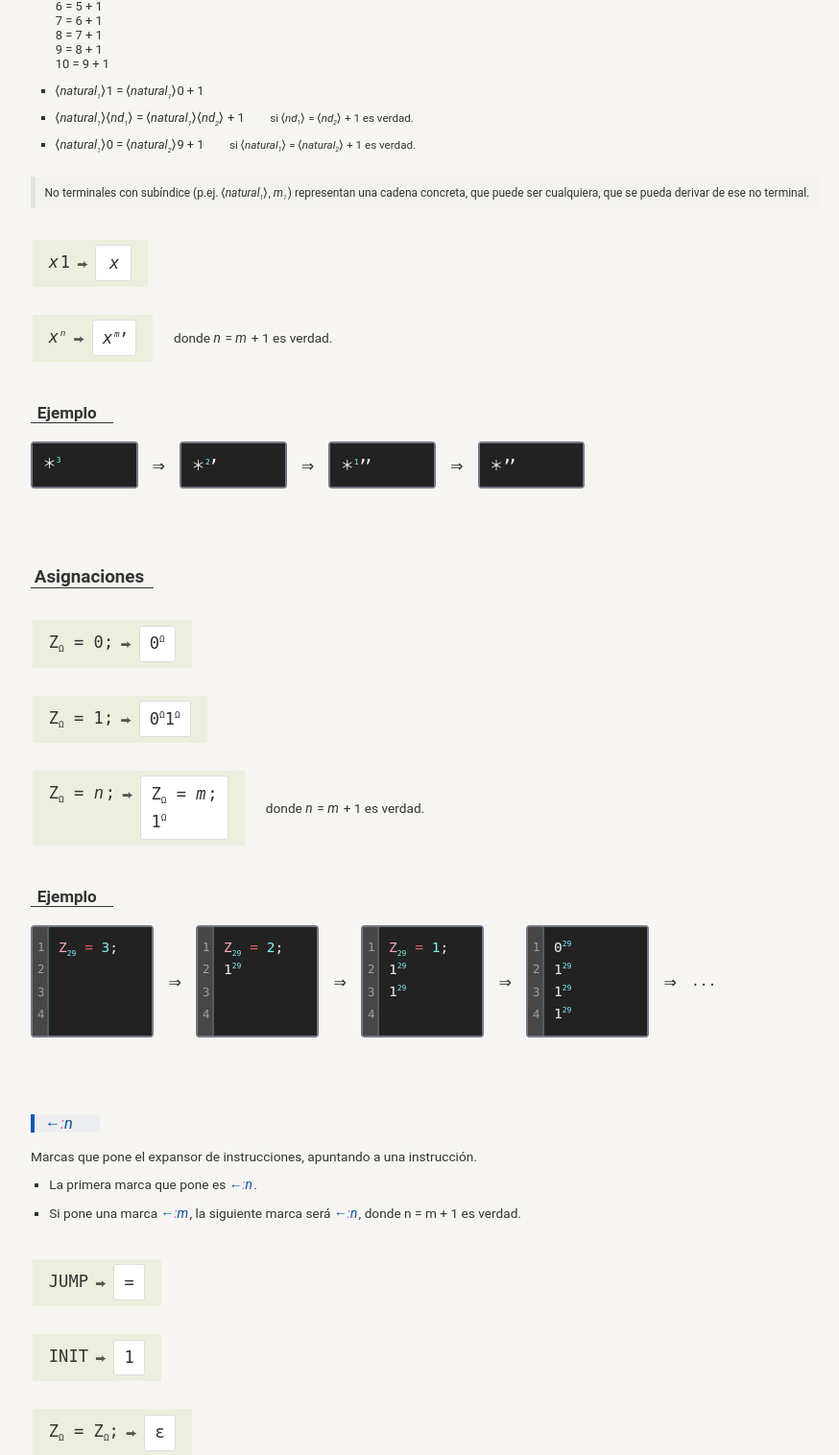
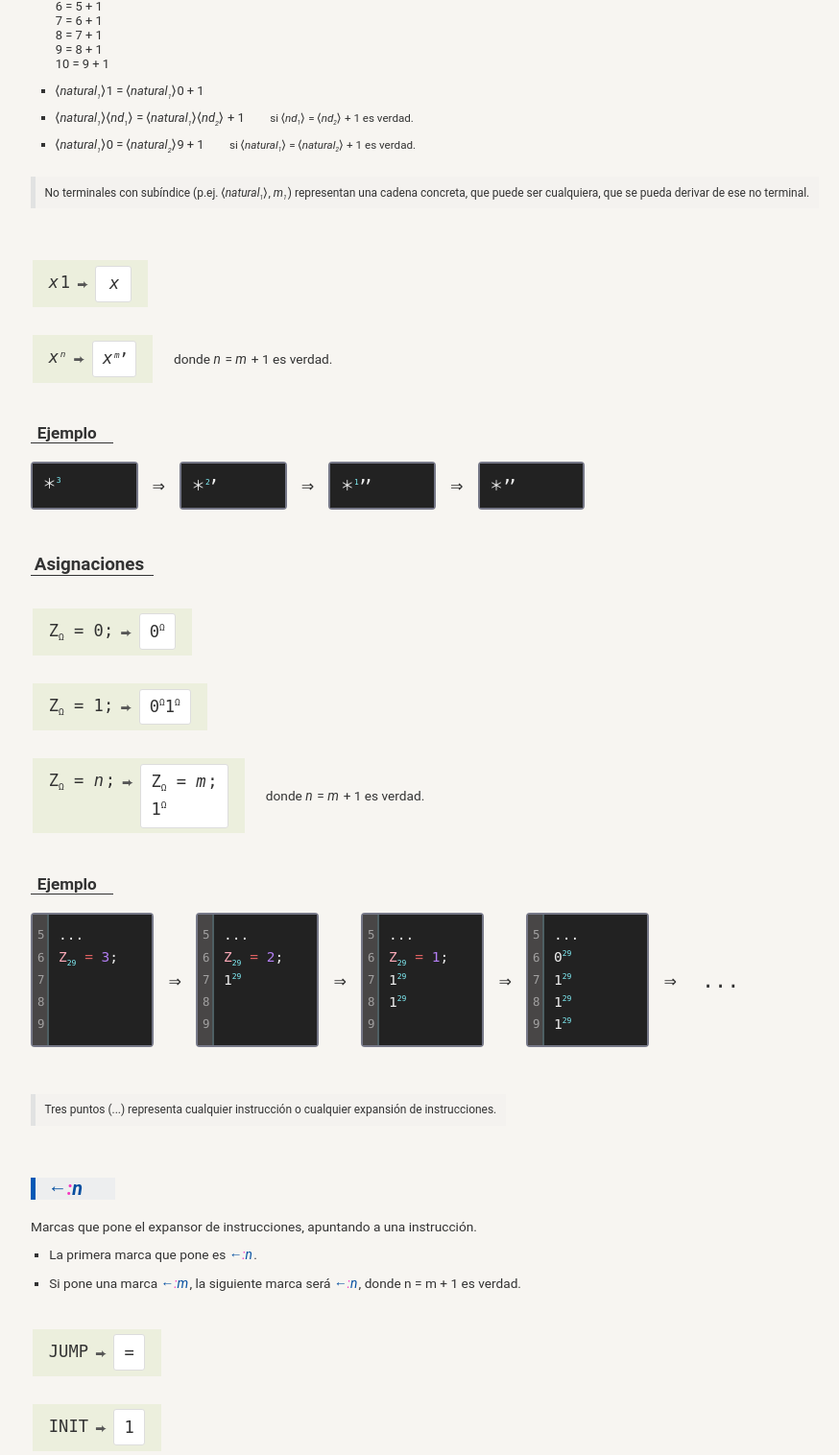
Before and after one commit to rjcordoba/yamm, a PHP site: page /macros/macros-1.html in a window 1280 px wide. Shown: the part 842-2358 px from the top of the page at 96% size, without its empty margins (96-970 px from the left). Run offline with PHP 8.4, Linux system fonts and the light colour scheme.

Commit message:
11-11-19, primera macro.

```diff
--- a/css/macros.css
+++ b/css/macros.css
@@ -22,11 +22,11 @@ sub, sup{
 	margin-bottom:var(--glue-macro);
 }
 
-main > aside.aclarcn{
+aside.aclarcn{
 	font-size:0.7em;
 	border-left:solid 5px #e1e2e2;
 	padding:0.8em 0.8em;
-	margin-top:1.6em;
+	margin:1.6em 0 4.5em;
 	background-color:rgb(225,226,226,0.18);
 	width:fit-content;
 }
@@ -187,7 +187,7 @@ sub{
 }
 
 .ejemplos{
-	margin-bottom:3em;
+	margin-bottom:1em;
 }
 
 .ejemplos h3{
@@ -273,6 +273,12 @@ sub{
 .ejemplos .puntitos{
 	display:flex;
 	align-items:center;
+	font-size:1.5em;
+	margin-left: 0.5em;
+}
+
+.puntitos::before{
+	content:"...";
 }
 
 dl.expansor{
@@ -281,13 +287,18 @@ dl.expansor{
 }
 
 dl.expansor dt.flechita{
-	font-size:1.2em;
+	font-size:1.45em;
 	border-left:solid 0.3em #0358b5;
 	background-color: rgba(3, 88, 181, 0.04);
 	padding: 0 1.6em 0 0.35em;
 	width: fit-content;
 	margin-bottom:1em;
 	padding-left:0.65em;
+	font-weight: bold;
+}
+
+dl.expansor dt.flechita::before{
+	font-weight: bold;
 }
 
 dl.expansor ol{
@@ -336,6 +347,10 @@ dl.expansor li{
 	color:#83f5fd;
 }
 
+.numberp{
+	color:#b47ff5;
+}
+
 .simbind{
 	color:#e06161;
 	/* color:#e8e8b3; */
--- a/macros/macros-1.html
+++ b/macros/macros-1.html
@@ -225,29 +225,29 @@
 			<li>
 			  <div>
 				<ol>
-				  <li>1</li><li>2</li><li>3</li><li>4</li>
+				  <li>5</li><li>6</li><li>7</li><li>8</li><li>9</li>
 				</ol>
-<pre><code><span class="simbexp">Z</span><sub class="numbers">29</sub><span class="simbind"
-> = </span><span class="numbers">3</span>;</code></pre>
+				<pre><code>...
+<span class="simbexp">Z</span><sub class="numbers">29</sub><span class="simbind"> = </span><span class="numberp">3</span>;</code></pre>
 			  </div>
 			</li>
 			<li>
 			  <div>
 				<ol>
-				  <li>1</li><li>2</li><li>3</li><li>4</li>
+				  <li>5</li><li>6</li><li>7</li><li>8</li><li>9</li>
 				</ol>
-				<pre><code><span class="simbexp">Z</span><sub class="numbers">29</sub><span class="simbind"
-> = </span><span class="numbers">2</span>;
+				<pre><code>...
+<span class="simbexp">Z</span><sub class="numbers">29</sub><span class="simbind"> = </span><span class="numberp">2</span>;
 1<sup><span class="numbers">29</span></sup></code></pre>
 			  </div>
 			</li>
 			<li>
 			  <div>
 				<ol>
-				  <li>1</li><li>2</li><li>3</li><li>4</li>
+				  <li>5</li><li>6</li><li>7</li><li>8</li><li>9</li>
 				</ol>
-				<pre><code><span class="simbexp">Z</span><sub class="numbers">29</sub><span class="simbind"
-> = </span><span class="numbers">1</span>;
+				<pre><code>...
+<span class="simbexp">Z</span><sub class="numbers">29</sub><span class="simbind"> = </span><span class="numberp">1</span>;
 1<sup><span class="numbers">29</span></sup>
 1<sup><span class="numbers">29</span></sup></code></pre>
 			  </div>
@@ -255,18 +255,22 @@
 			<li>
 			  <div>
 				<ol>
-				  <li>1</li><li>2</li><li>3</li><li>4</li>
+				  <li>5</li><li>6</li><li>7</li><li>8</li><li>9</li>
 				</ol>
-				<pre><code>0<sup class="numbers">29</sup>
+				<pre><code>...
+0<sup class="numbers">29</sup>
 1<sup class="numbers">29</sup>
 1<sup><span class="numbers">29</span></sup>
 1<sup><span class="numbers">29</span></sup></code></pre>
 			  </div>
 			</li>
 			<li>
-			  <p class="puntitos">...</p>
+			  <p class="puntitos"></p>
 			</li>
 		  </ol>
+		</aside>
+		<aside class="aclarcn glue">
+		  Tres puntos (...) representa cualquier instrucción o cualquier expansión de instrucciones.
 		</aside>
 		<dl class="expansor">
 		  <dt class="flechita"><span class="pos_puntos nnoterm">n</span></dt>
@@ -327,7 +331,8 @@ JUMP
 				  <li>1</li><li>2</li><li>3</li><li>4</li><li>5</li><li>6</li><li>7</li><li>8</li><li>9</li><li>10</li><li>11</li>
 				</ol>
 				<pre><code><span class="simbexp">INIT</span>
-<span class="simbexp">Z</span><sub class="numbers">13</sub><span class="simbind"> = </span><span class="simbexp">Z</span><sub class="numbers">17</sub>;</code></pre>
+<span class="simbexp">Z</span><sub class="numbers">13</sub><span class="simbind"> = </span><span class="simbexp"
+>Z</span><sub class="numbers">17</sub>;</code></pre>
 			  </div>
 			</li>
 			<li>
@@ -336,7 +341,7 @@ JUMP
 				  <li>1</li><li>2</li><li>3</li><li>4</li><li>5</li><li>6</li><li>7</li><li>8</li><li>9</li><li>10</li><li>11</li>
 				</ol>
 				<pre><code>1
-<span class="simbexp">Z</span><sub class="numbers">1</sub><span class="simbind"> = </span><span class="simbexp">Z</span><sub>17</sub>;
+<span class="simbexp">Z</span><sub class="numbers">1</sub><span class="simbind"> = </span><span class="simbexp">Z</span><sub class="numbers">17</sub>;
 0<sup class="numbers">13</sup>
 <span class="simbexp">JUMP</span>
 1<sup class="numbers">13</sup><span class="flechita"><span class="pos_puntos">1</span></span>
@@ -350,7 +355,7 @@ JUMP
 				  <li>1</li><li>2</li><li>3</li><li>4</li><li>5</li><li>6</li><li>7</li><li>8</li><li>9</li><li>10</li><li>11</li>
 				</ol>
 				<pre><code>1
-<span class="simbexp">Z</span><sub class="numbers">1</sub><span class="simbind"> = </span><span class="numbers">0</span>;
+<span class="simbexp">Z</span><sub class="numbers">1</sub><span class="simbind"> = </span><span class="numberp">0</span>;
 <span class="simbexp">JUMP</span>
 1<span class="flechita"><span class="pos_puntos">2</span></span>
 =<sup class="numbers">17</sup>
```
